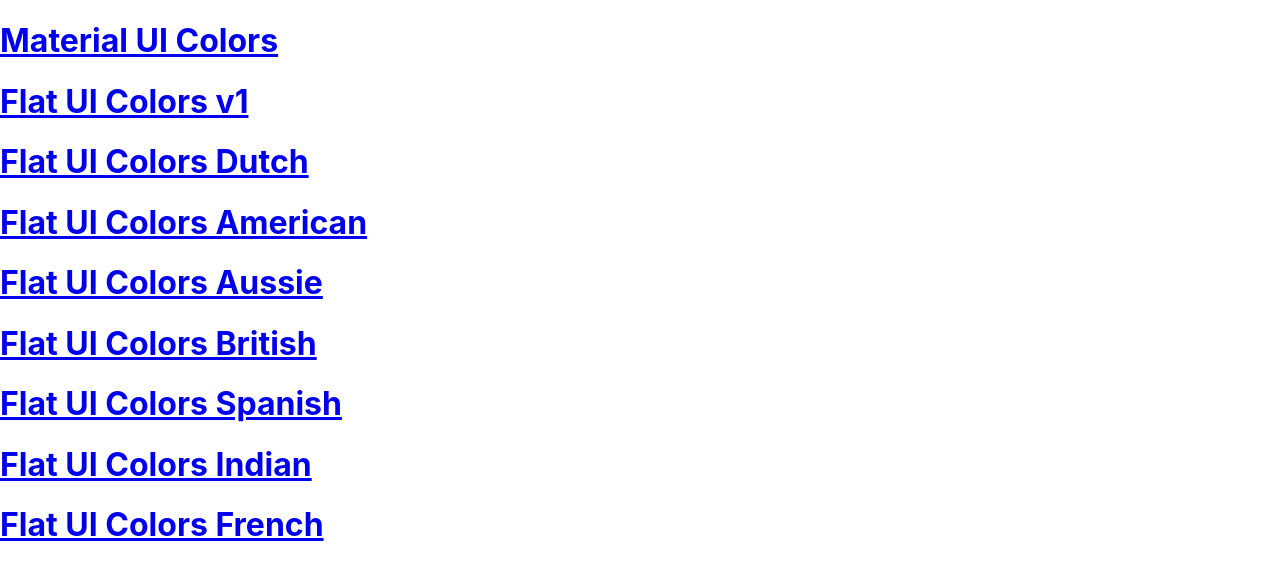
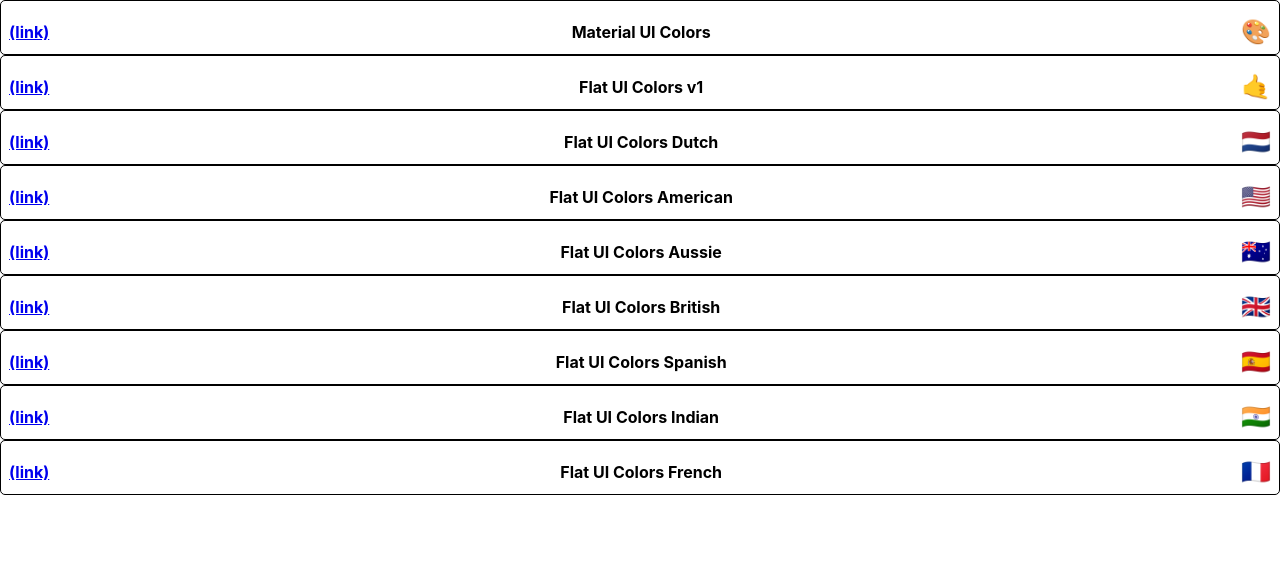
Before and after one commit to timwbodine/color-palette, a React (Create React App) app: page / in a window 1280 px wide. Shown: the top 580 px of the page. Built offline with nearby package versions, Linux system fonts and the light colour scheme.

Commit message:
create and start styling MiniPalette

```diff
--- a/package.json
+++ b/package.json
@@ -5,6 +5,7 @@
   "dependencies": {
     "@material-ui/core": "^4.8.3",
     "@material-ui/icons": "^4.5.1",
+    "@material-ui/styles": "^4.8.2",
     "@testing-library/jest-dom": "^4.2.4",
     "@testing-library/react": "^9.3.2",
     "@testing-library/user-event": "^7.1.2",
--- /dev/null
+++ b/src/MiniPalette.js
@@ -0,0 +1,47 @@
+import React from "react";
+import { withStyles } from "@material-ui/styles";
+import { Link } from "react-router-dom";
+
+const styles= {
+    root: {
+        backgroundColor: "white",
+        borderRadius: "5px",
+        padding: "0.5rem",
+        position: "relative",
+        overflow: "hidden",
+        border: "1px solid black",
+        "&:hover": {
+            cursor: "pointer"
+        }
+    },
+    colors: {
+        backgroundColor: "grey"
+    },
+    title: {
+        display: "flex",
+        justifyContent: "space-between",
+        alignItems: "center",
+        margin: "0",
+        color: "black",
+        paddingTop: "0.5rem",
+        fontSize: "1rem",
+        position: "relative"
+    },
+    emoji: {
+        marginLeft: "0.5rem",
+        fontSize: "1.5rem"
+    }
+};
+
+function MiniPalette(props) {
+    const { classes, paletteName, id, emoji, colors } = props;
+
+    return (
+        <div className={classes.root}>
+            <div className={classes.colors}></div>
+            <h5 className={classes.title}><Link to={`/palette/${id}`}>(link)</Link>{paletteName}<span className={classes.emoji}>{emoji}</span></h5>
+        </div>
+    );
+}
+
+export default withStyles(styles)(MiniPalette);
--- a/src/PaletteList.js
+++ b/src/PaletteList.js
@@ -1,17 +1,16 @@
 import React, { Component } from 'react';
 import { Link } from "react-router-dom";
+import MiniPalette from './MiniPalette';
 
 class PaletteList extends Component {
     render() {
     const { palettes } = this.props;
+    console.log(palettes);
         return (
             <div>
-
                 {palettes.map((p) => (
-                    <h1><Link to={`/palette/${p.id}`}>{p.paletteName}</Link></h1>
+                    <MiniPalette {...p}/>
                 ))}
-
-
             </div>
         )
     }
```
